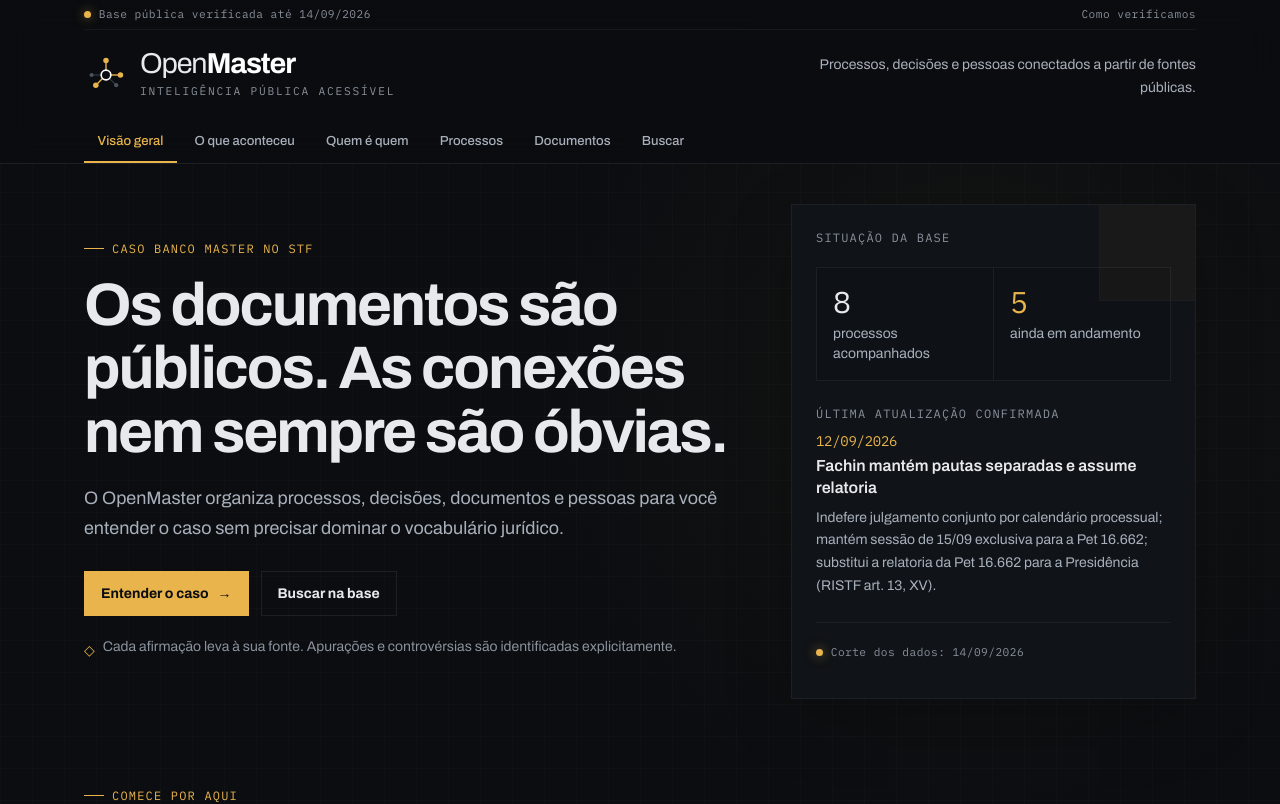
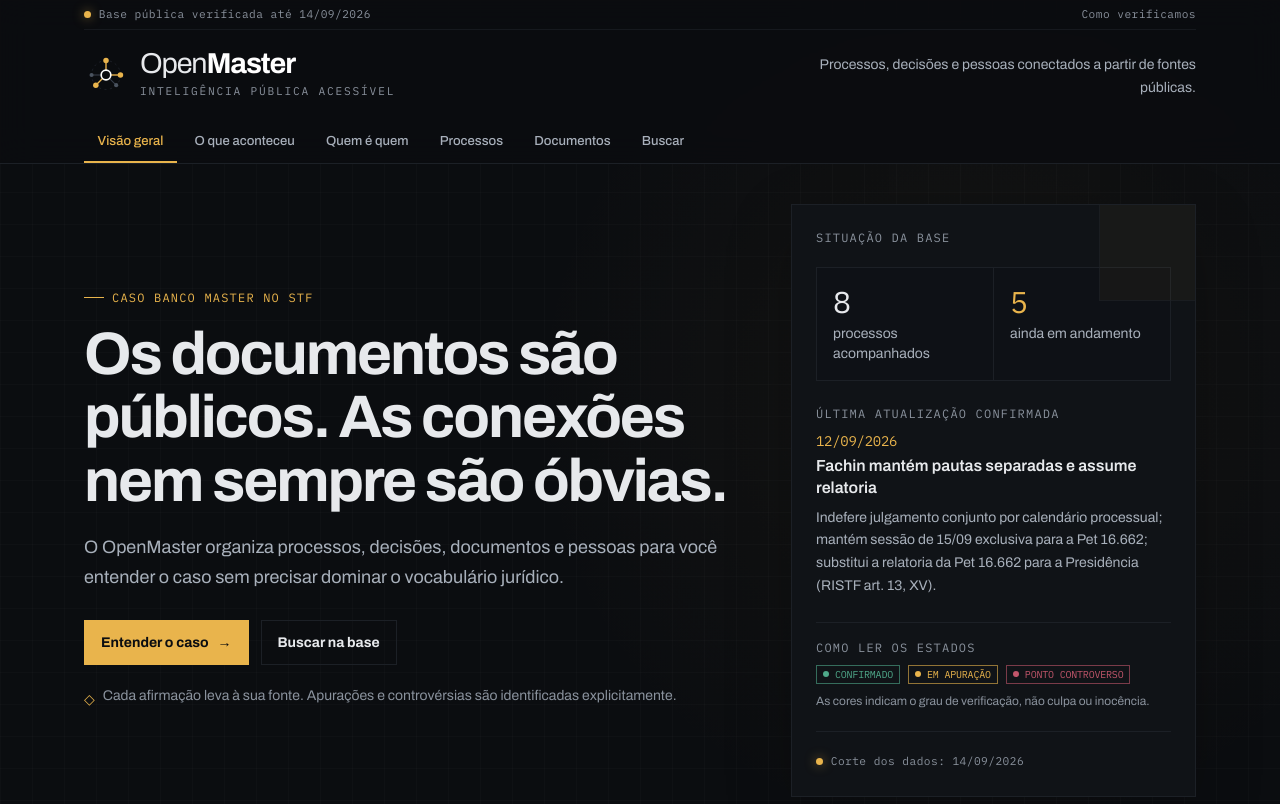
Before and after one commit to IsaacRop/OpenMaster, a Next.js app: page / in a window 1280 px wide. Shown: the top 804 px of the page. Built offline with nearby package versions, Linux system fonts and the light colour scheme.

Commit message:
feat: padroniza estados de verificacao do conteudo

```diff
--- a/app/metodologia/page.tsx
+++ b/app/metodologia/page.tsx
@@ -94,10 +94,10 @@
       <Secao titulo="Hedging: por que alguns itens vêm marcados">
         <p>
           Cada registro carrega um grau de confiança que espelha o da própria fonte.{" "}
-          <span className="numero text-gold">Em apuração</span> marca o que a imprensa ainda trata
+          <span className="numero text-seal">Em apuração</span> marca o que a imprensa ainda trata
           como apuração em curso, e também atos apenas pautados — uma sessão marcada não é um
           julgamento realizado.{" "}
-          <span className="numero text-seal">Ponto controverso</span> marca aquilo sobre o que há
+          <span className="numero text-disputed">Ponto controverso</span> marca aquilo sobre o que há
           disputa pública. Quando um ato pautado acontece, o resultado entra como evento novo; o
           item de pauta permanece como estava, para que o registro do que se esperava não seja
           reescrito pelo que veio depois.
--- a/app/page.tsx
+++ b/app/page.tsx
@@ -2,6 +2,7 @@
 
 import NetworkMap from "@/components/NetworkMap";
 import ProcessCard from "@/components/ProcessCard";
+import { ConfiancaBadge } from "@/components/SourceTag";
 import StatBar from "@/components/StatBar";
 import Timeline from "@/components/Timeline";
 import { dataCorte, processos, timelineDesc } from "@/lib/data";
@@ -129,6 +130,18 @@
           )}
 
           <div className="mt-6 border-t border-rule pt-4">
+            <p className="kicker mb-2">Como ler os estados</p>
+            <div className="flex flex-wrap gap-2" aria-label="Legenda de verificação">
+              <ConfiancaBadge confianca="confirmado" />
+              <ConfiancaBadge confianca="apuracao" />
+              <ConfiancaBadge confianca="controverso" />
+            </div>
+            <p className="mt-2 text-xs leading-relaxed text-ink-3">
+              As cores indicam o grau de verificação, não culpa ou inocência.
+            </p>
+          </div>
+
+          <div className="mt-5 border-t border-rule pt-4">
             <p className="status-line">
               <span className="status-dot" aria-hidden="true" />
               Corte dos dados: {dataCorte.split("-").reverse().join("/")}
--- a/components/Entidade.tsx
+++ b/components/Entidade.tsx
@@ -11,8 +11,8 @@
 
 export const MARCA_TIPO: Record<TipoEntidade, { sigla: string; classe: string }> = {
   processo: { sigla: "PROC", classe: "border-ink-2 text-ink-2" },
-  pessoa: { sigla: "PESS", classe: "border-seal text-seal" },
-  documento: { sigla: "DOC", classe: "border-gold text-gold" },
+  pessoa: { sigla: "PESS", classe: "border-rule-strong text-ink-2" },
+  documento: { sigla: "DOC", classe: "border-rule-strong text-ink-3" },
   evento: { sigla: "EVT", classe: "border-ink-3 text-ink-3" },
 };
 
--- a/components/NivelBadge.tsx
+++ b/components/NivelBadge.tsx
@@ -1,7 +1,7 @@
 import { NIVEL_PRESENCA_LABEL, type NivelPresenca } from "@/lib/schema";
 
 const ESTILO: Record<NivelPresenca, string> = {
-  central: "border-seal bg-seal text-paper-3",
+  central: "border-seal text-seal",
   recorrente: "border-ink-2 text-ink-2",
   periferico: "border-rule text-ink-3",
 };
--- a/components/SourceTag.tsx
+++ b/components/SourceTag.tsx
@@ -25,23 +25,25 @@
  * marca visível para que nada em apuração seja lido como fato assentado.
  */
 export function ConfiancaBadge({ confianca }: { confianca: Confianca }) {
-  const label = CONFIANCA_LABEL[confianca];
-  if (!label) return null;
+  const label = CONFIANCA_LABEL[confianca] ?? "Confirmado";
+  const estilo = {
+    confirmado: "border-ok/60 text-ok",
+    apuracao: "border-seal/60 text-seal",
+    controverso: "border-disputed/60 text-disputed",
+  }[confianca];
 
-  const estilo =
-    confianca === "apuracao"
-      ? "border-gold text-gold"
-      : "border-seal text-seal";
+  const titulo = {
+    confirmado: "Informação sustentada pela fonte indicada.",
+    apuracao: "A fonte trata como apuração em curso ou evento ainda por ocorrer.",
+    controverso: "Há disputa pública sobre este ponto.",
+  }[confianca];
 
   return (
     <span
-      className={`numero inline-block border ${estilo} px-1.5 py-px text-[0.625rem] uppercase tracking-[0.12em]`}
-      title={
-        confianca === "apuracao"
-          ? "A fonte trata como apuração em curso ou evento ainda por ocorrer."
-          : "Há disputa pública sobre este ponto."
-      }
+      className={`numero inline-flex items-center gap-1.5 border ${estilo} px-1.5 py-px text-[0.625rem] uppercase tracking-[0.12em]`}
+      title={titulo}
     >
+      <span className="h-1.5 w-1.5 rounded-full bg-current" aria-hidden="true" />
       {label}
     </span>
   );
--- a/components/Timeline.tsx
+++ b/components/Timeline.tsx
@@ -40,7 +40,7 @@
       <div className="relative bg-rule">
         <span
           className={`absolute left-1/2 top-6 h-2.5 w-2.5 -translate-x-1/2 rotate-45 ${
-            e.milestone ? "bg-seal shadow-[0_0_12px_rgba(67,216,230,0.65)]" : "bg-paper border border-ink-3"
+            e.milestone ? "bg-seal shadow-[0_0_12px_rgba(233,180,76,0.55)]" : "bg-paper border border-ink-3"
           }`}
         />
       </div>
```
